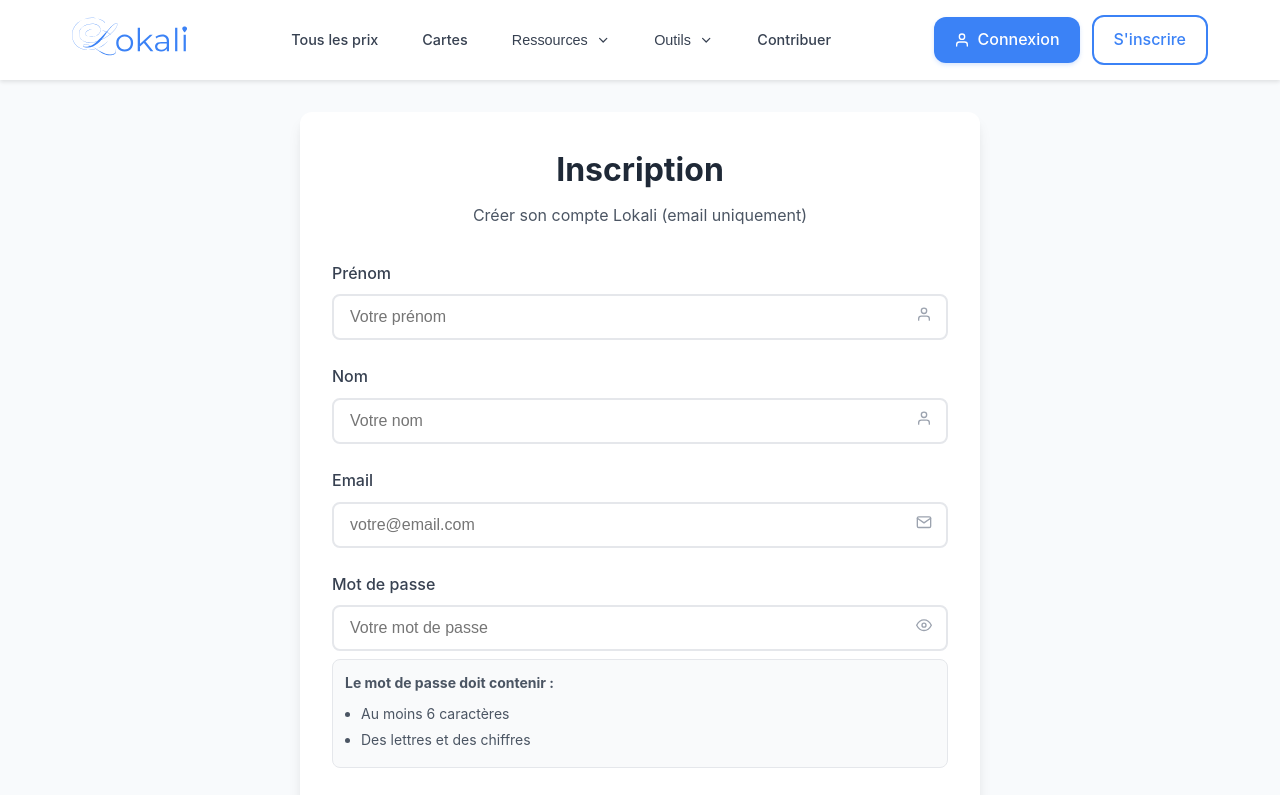
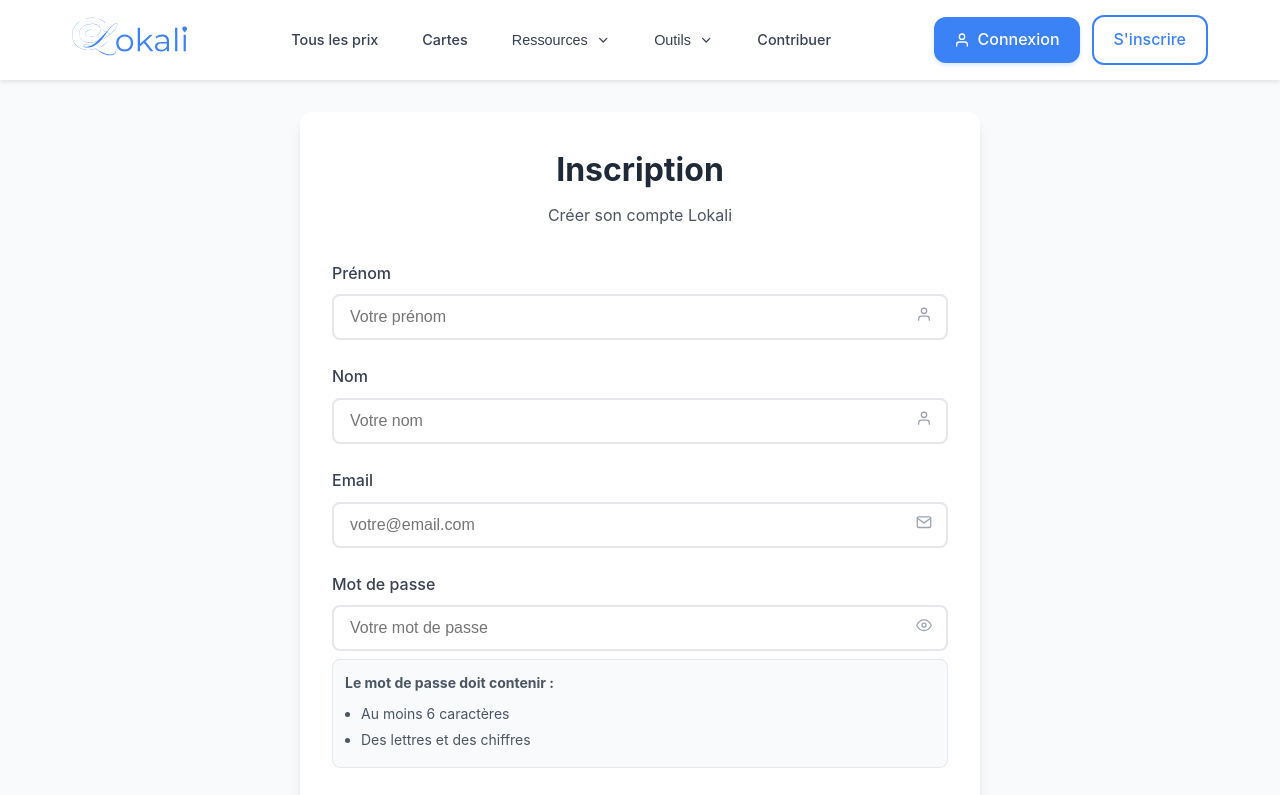
Before and after one commit to Prince-devC/localprice, a React (Create React App) app in the folder client/: page /register in a window 1280 px wide. Shown: the top 795 px of the page. Built offline with nearby package versions, Linux system fonts and the light colour scheme; no server answers.

Commit message:
chore(auth-ui): remove '(email uniquement)' from Register subtitle

```diff
--- a/client/src/pages/Register.js
+++ b/client/src/pages/Register.js
@@ -250,7 +250,7 @@ const Register = () => {
       <RegisterCard>
         <RegisterHeader>
           <RegisterTitle>Inscription</RegisterTitle>
-          <RegisterSubtitle>Créer son compte Lokali (email uniquement)</RegisterSubtitle>
+          <RegisterSubtitle>Créer son compte Lokali</RegisterSubtitle>
         </RegisterHeader>
 
         <RegisterForm onSubmit={handleSubmit}>
```
